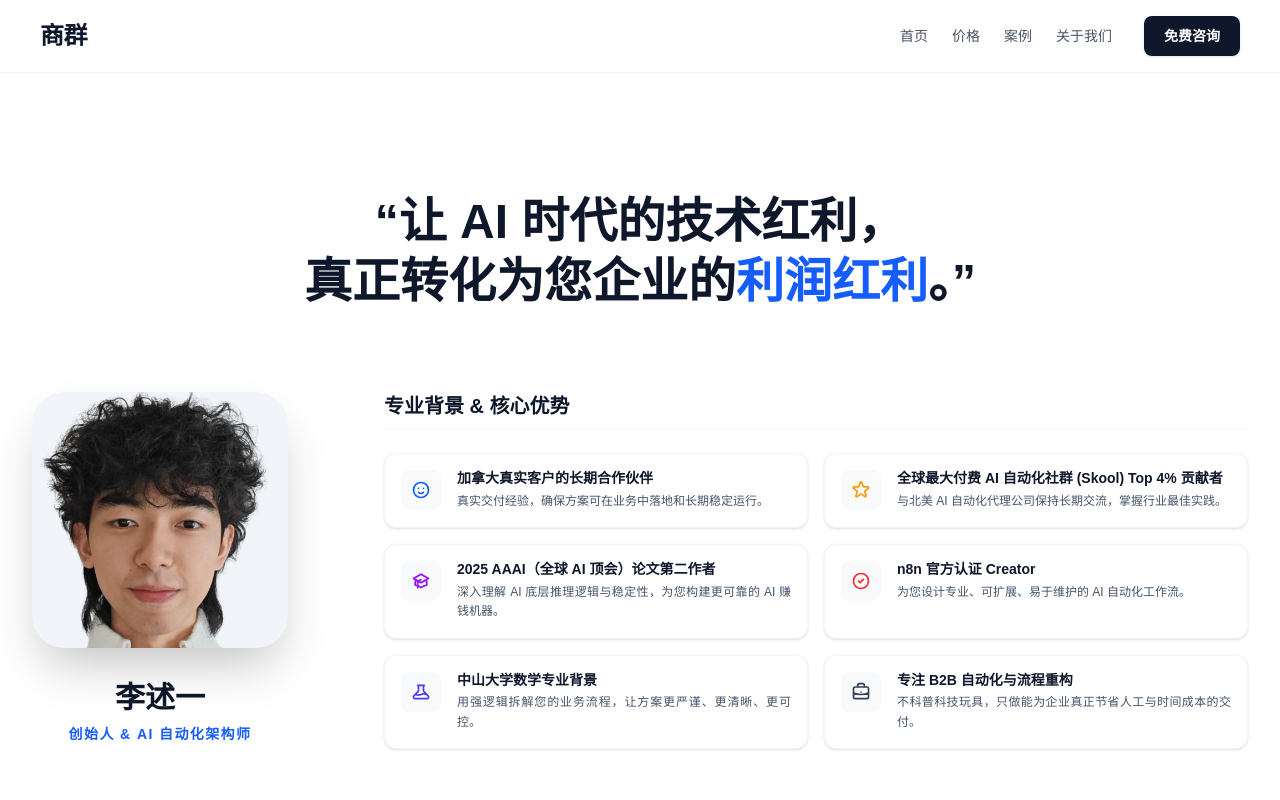
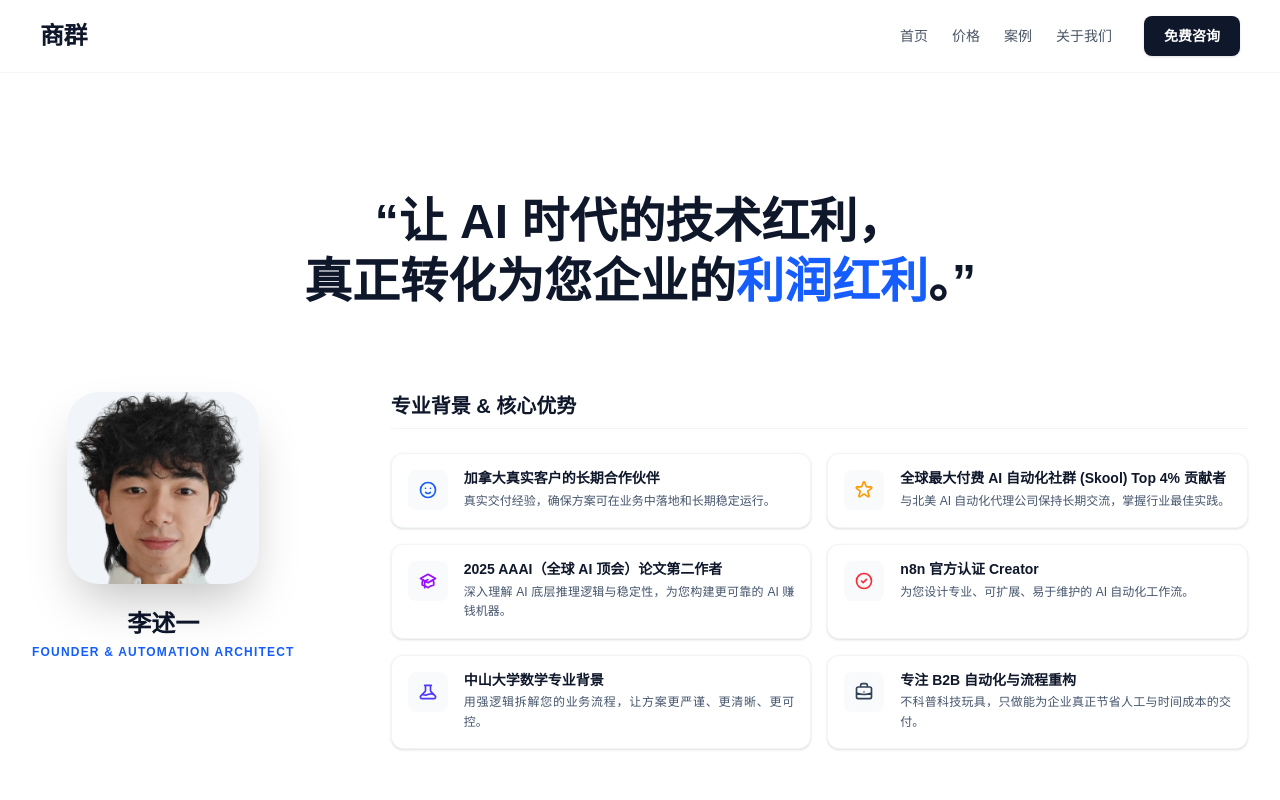
Before and after one commit to LEO-JIM/shangqunai, a Next.js app: page /about in a window 1280 px wide. Shown: the top 800 px of the page. Built offline with nearby package versions, Linux system fonts and the light colour scheme.

Commit message:
smaller png

```diff
--- a/components/AboutUs.tsx
+++ b/components/AboutUs.tsx
@@ -61,17 +61,13 @@ const AboutUs = () => {
         {/* 2. 创始人介绍布局 */}
         <div className="flex flex-col lg:flex-row items-start gap-12 lg:gap-24">
 
-          {/* 左侧：精致的小窗口人像 (固定宽度) */}
+          {/* 左侧：精致的小窗口人像 (缩小版) */}
           <div className="flex-shrink-0 mx-auto lg:mx-0 flex flex-col items-center lg:sticky lg:top-24">
 
-            {/* 图片容器修改：
-               1. 去掉了 border-4 border-white (那圈奇怪的白边)
-               2. 加上了 bg-slate-100 (淡灰色底)，如果你抠图成透明PNG，这个底色会显得很高级
-               3. 保持了大圆角和深阴影
-            */}
+            {/* 图片容器：尺寸缩小 */}
             <div className="
               relative
-              w-64 h-64
+              w-40 h-40 lg:w-48 lg:h-48  /* 修改点：从 w-64 缩小到 w-48 */
               rounded-[2rem]
               overflow-hidden
               shadow-2xl
@@ -85,11 +81,11 @@ const AboutUs = () => {
               />
             </div>
 
-            {/* 名字与头衔 */}
-            <div className="mt-8 text-center">
-              <h3 className="text-3xl font-bold text-slate-900 mb-2">李述一</h3>
-              <p className="text-sm font-bold text-blue-600 uppercase tracking-widest">
-                创始人 & AI 自动化架构师
+            {/* 名字与头衔：字体也相应微调小一点 */}
+            <div className="mt-6 text-center">
+              <h3 className="text-2xl font-bold text-slate-900 mb-1">李述一</h3>
+              <p className="text-xs font-bold text-blue-600 uppercase tracking-widest">
+                Founder & Automation Architect
               </p>
             </div>
           </div>
```
